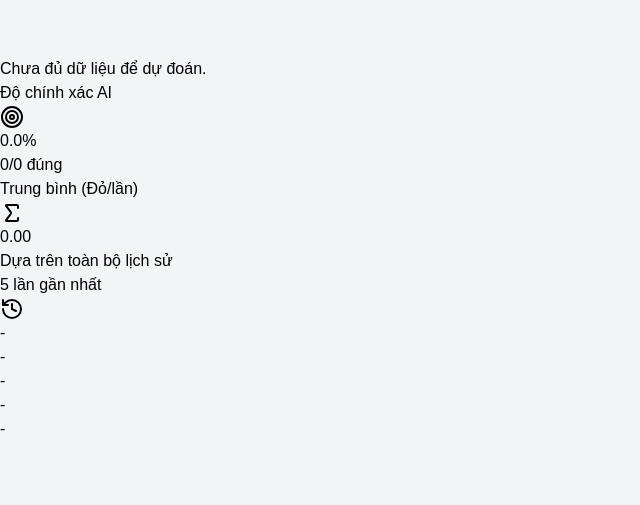
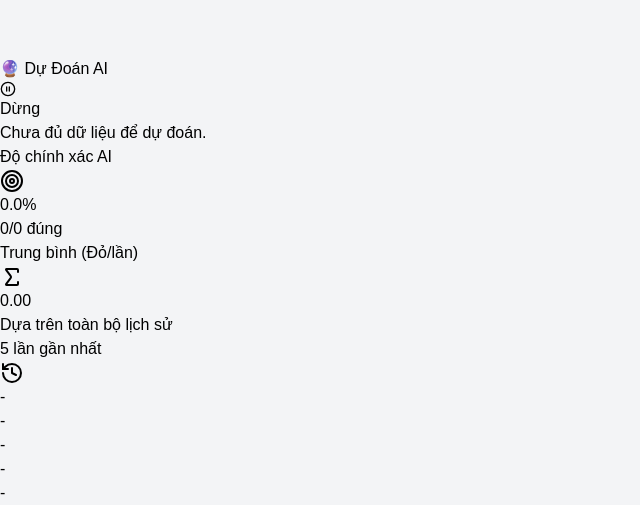
Before and after one commit to maxthan95/ung-dung-du-doan, a React (Vite) app: page / in a window 1280 px wide. Shown: the part 1139-1644 px from the top of the page, without its empty margins (0-640 px from the left). Before the commit the page ends 1580 px from the top, so only its background shows below. Built offline with nearby package versions, Linux system fonts and the light colour scheme.

Commit message:
Final update for Vision AI and UI fixes

```diff
--- a/src/App.jsx
+++ b/src/App.jsx
@@ -1,11 +1,11 @@
 import React, { useState, useEffect, useMemo, useRef } from 'react';
 import { BarChart, Bar, XAxis, YAxis, CartesianGrid, Tooltip, ResponsiveContainer, Legend } from 'recharts';
-import { Coins, Target, Sigma, History, PieChart, Link, ArrowRightLeft, Brain, Video, VideoOff, ScanEye, CheckCircle, XCircle, List, Grid, RotateCcw, TrendingUp, Settings, MousePointerClick, RefreshCw } from 'lucide-react';
+import { Coins, Target, Sigma, History, PieChart, Link, ArrowRightLeft, Brain, Video, VideoOff, ScanEye, CheckCircle, XCircle, List, Grid, RotateCcw, TrendingUp, Settings, MousePointerClick, RefreshCw, PlayCircle, PauseCircle } from 'lucide-react';
 
 // --- HELPER COMPONENTS ---
 
 const Icon = ({ name, ...props }) => {
-    const icons = { Coins, Target, Sigma, History, PieChart, Link, ArrowRightLeft, Brain, Video, VideoOff, ScanEye, CheckCircle, XCircle, List, Grid, RotateCcw, TrendingUp, Settings, MousePointerClick, RefreshCw };
+    const icons = { Coins, Target, Sigma, History, PieChart, Link, ArrowRightLeft, Brain, Video, VideoOff, ScanEye, CheckCircle, XCircle, List, Grid, RotateCcw, TrendingUp, Settings, MousePointerClick, RefreshCw, PlayCircle, PauseCircle };
     const LucideIcon = icons[name];
     return LucideIcon ? <LucideIcon {...props} /> : null;
 };
@@ -23,21 +23,21 @@ const StatCard = ({ iconName, title, value, footer, color, children }) => (
     </div>
 );
 
-const AIPredictionDisplay = ({ prediction, analysis, isAnalyzing }) => {
-    if (isAnalyzing) {
-        return <div className="text-center py-8 text-gray-500">🧠 AI đang phân tích...</div>;
-    }
-    if (!prediction) {
-        return <div className="text-center py-8 text-gray-500">Chưa đủ dữ liệu để dự đoán.</div>;
-    }
-
+const AIPredictionDisplay = ({ prediction, analysis, isAnalyzing, isPredictionRunning, onTogglePrediction }) => {
+    let content;
+    if (!isPredictionRunning) {
+        content = <div className="text-center py-8 text-gray-500">Dự đoán đã tạm dừng.</div>;
+    } else if (isAnalyzing) {
+        content = <div className="text-center py-8 text-gray-500">🧠 AI đang phân tích...</div>;
+    } else if (!prediction) {
+        content = <div className="text-center py-8 text-gray-500">Chưa đủ dữ liệu để dự đoán.</div>;
+    } else {
         const methodIcons = {
             'Tần suất Tổng thể': 'PieChart', 'Tần suất Gần đây': 'PieChart',
             'Chuỗi Markov (ngắn)': 'Link', 'Chuỗi Markov (dài)': 'Link',
             'Đảo ngược Xu thế': 'ArrowRightLeft', 'Theo Xu hướng': 'TrendingUp',
         };
-
-    return (
+        content = (
             <div>
                 <div className="text-center mb-6">
                     <p className="text-sm text-gray-500">Dự đoán Tối ưu</p>
@@ -72,9 +72,23 @@ const AIPredictionDisplay = ({ prediction, analysis, isAnalyzing }) => {
                 )}
             </div>
         );
+    }
+
+    return (
+        <div className="bg-white rounded-xl shadow-lg p-6">
+            <div className="flex items-center justify-between mb-4">
+                 <h2 className="text-lg font-semibold text-purple-800">🔮 Dự Đoán AI</h2>
+                 <button onClick={onTogglePrediction} className={`flex items-center gap-2 px-3 py-2 rounded-lg text-sm font-medium text-white ${isPredictionRunning ? 'bg-orange-500 hover:bg-orange-600' : 'bg-green-500 hover:bg-green-600'}`}>
+                    {isPredictionRunning ? <Icon name="PauseCircle" size={16} /> : <Icon name="PlayCircle" size={16} />}
+                    <span>{isPredictionRunning ? 'Dừng' : 'Bắt đầu'}</span>
+                </button>
+            </div>
+            {content}
+        </div>
+    );
 };
 
-// --- NEW VISION SETTINGS MODAL (WITH RESIZABLE REGIONS) ---
+// --- VISION SETTINGS MODAL (WITH RESIZABLE REGIONS) ---
 const VisionSettingsModal = ({ isOpen, onClose, onSave, stream, initialRegions }) => {
     const videoRef = useRef(null);
     const overlayRef = useRef(null);
@@ -82,7 +96,7 @@ const VisionSettingsModal = ({ isOpen, onClose, onSave, stream, initialRegions }
     const [tempRegion, setTempRegion] = useState(null);
     const [localRegions, setLocalRegions] = useState(initialRegions || { latest: null, history: null });
 
-    const [action, setAction] = useState({ type: 'none' }); // none, drawing, resizing, moving
+    const [action, setAction] = useState({ type: 'none' });
 
     useEffect(() => {
         if (isOpen && stream && videoRef.current) {
@@ -216,7 +230,6 @@ const VisionSettingsModal = ({ isOpen, onClose, onSave, stream, initialRegions }
                     <div className="md:col-span-2 relative bg-gray-900 rounded-lg overflow-hidden w-full" style={{ paddingBottom: '56.25%' }}>
                         <video ref={videoRef} autoPlay muted className="absolute top-0 left-0 w-full h-full object-contain" />
                         <div ref={overlayRef} className="absolute inset-0 cursor-crosshair" onMouseDown={handleMouseDown} onMouseMove={handleMouseMove} onMouseUp={handleMouseUp}>
-                            {/* FIXED: Added pointer-events-none to the instruction overlay */}
                             <div className="absolute inset-0 bg-black bg-opacity-80 flex flex-col items-center justify-center text-white p-4 text-center z-20 pointer-events-none">
                                 <Icon name="Settings" size={48} className="mb-4 text-yellow-400" />
                                 <h3 className="text-2xl font-bold mb-2">Cài đặt Vùng quét</h3>
@@ -381,6 +394,7 @@ export default function App() {
   const [patterns, setPatterns] = useState({});
   const [isAnalyzing, setIsAnalyzing] = useState(false);
   const [visualHistory, setVisualHistory] = useState(false);
+  const [isPredictionRunning, setIsPredictionRunning] = useState(true);
 
   const [modelPerformance, setModelPerformance] = useState(() => {
     try {
@@ -588,8 +602,10 @@ export default function App() {
   useEffect(() => {
     localStorage.setItem('coinFlipHistory', JSON.stringify(results));
     localStorage.setItem('modelPerformance', JSON.stringify(modelPerformance));
+    if (isPredictionRunning) {
         analyzeAndPredict(results);
-  }, [results]);
+    }
+  }, [results, isPredictionRunning]);
 
   return (
     <div className="min-h-screen bg-gray-100 p-4 md:p-6">
@@ -617,9 +633,7 @@ export default function App() {
           </div>
 
           <div className="lg:col-span-1 space-y-6">
-            <div className="bg-white rounded-xl shadow-lg p-6">
-                <AIPredictionDisplay prediction={prediction} analysis={analysis} isAnalyzing={isAnalyzing} />
-            </div>
+            <AIPredictionDisplay prediction={prediction} analysis={analysis} isAnalyzing={isAnalyzing} isPredictionRunning={isPredictionRunning} onTogglePrediction={() => setIsPredictionRunning(p => !p)} />
             <StatCard iconName="Target" title="Độ chính xác AI" value={`${accuracyStats.accuracy.toFixed(1)}%`} footer={`${accuracyStats.correct}/${accuracyStats.total} đúng`} color="border-green-500" />
             <StatCard iconName="Sigma" title="Trung bình (Đỏ/lần)" value={patterns.average || '0.00'} footer="Dựa trên toàn bộ lịch sử" color="border-blue-500" />
             <StatCard iconName="History" title="5 lần gần nhất" value="" color="border-yellow-500">
```
Also changed, not shown: 5 other files (tests, documents, lock files or other folders). Lines whose indentation alone changed are shown as unchanged.
